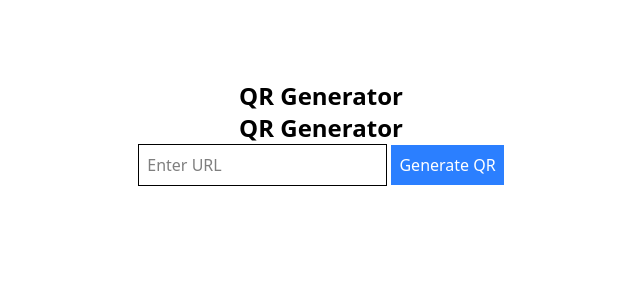
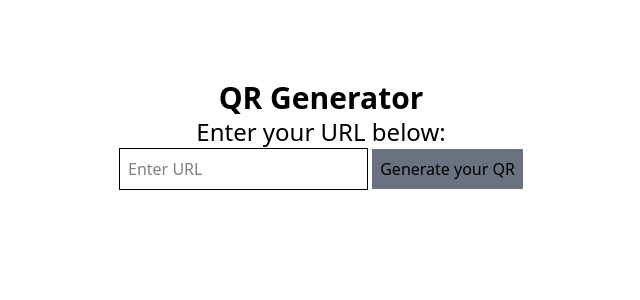
Before and after one commit to BrijeshKumar2025/Python-qr, a FastAPI app: page / in a window 1280 px wide. Shown: the top 300 px of the page, without its empty margins (319-959 px from the left). Run offline with FastAPI, Linux system fonts and the light colour scheme.

Commit message:
updated projects

```diff
--- a/templates/index.html
+++ b/templates/index.html
@@ -8,15 +8,15 @@
 
 <body class="text-center mt-20">
 
-    <h1 class="text-2xl font-bold">QR Generator</h1>
-    <h1 class="text-2xl font-bold">QR Generator</h1>
+    <h1 class="text-3xl font-bold color-red">QR Generator</h1>
+    <h1 class="text-2xl font-italic">Enter your URL below:</h1>
 
     <form action="/generate" method="get">
         <input type="text" name="url" placeholder="Enter URL"
             class="border p-2" required>
 
-        <button class="bg-blue-500 text-white p-2">
-            Generate QR
+        <button class="bg-gray-500 text-black p-2">
+            Generate your QR
         </button>
     </form>
     <div class="mt-5">
```
